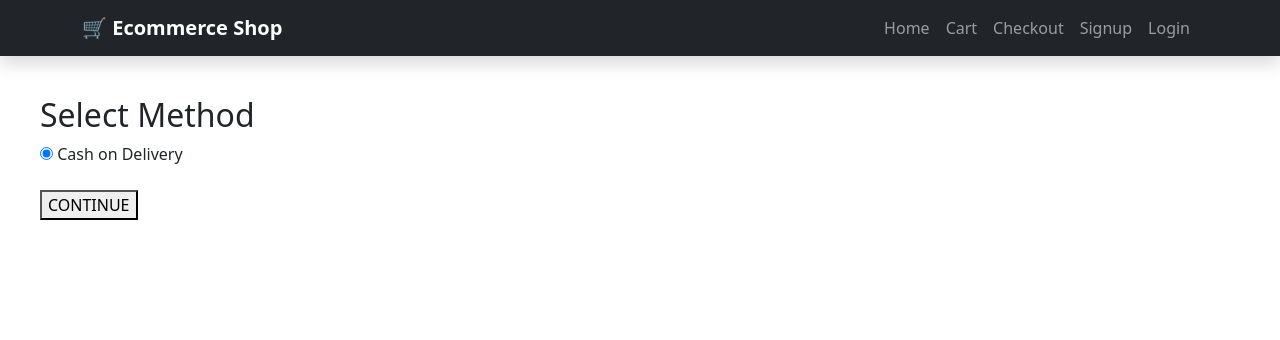
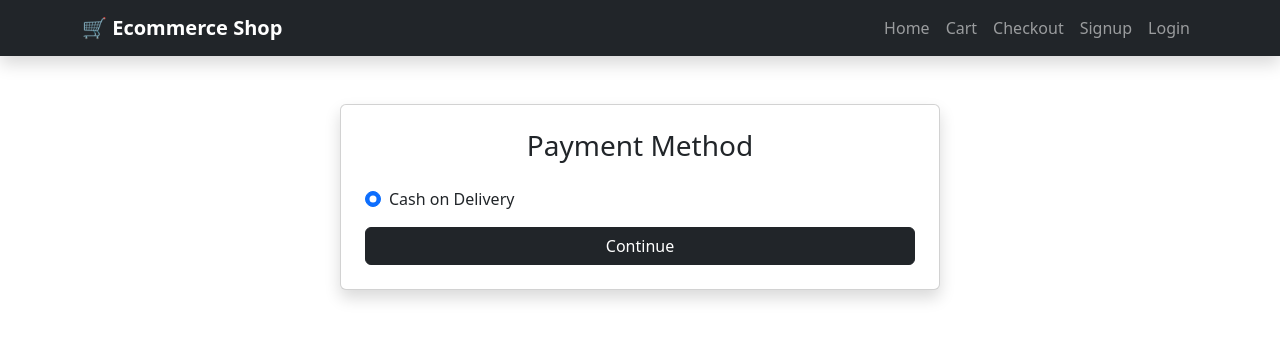
Before and after one commit to Dommaraju-Tejesh/ecommerce-frontend, a React (Create React App) app: page /payment in a window 1280 px wide. Shown: the top 340 px of the page. Built offline with nearby package versions, Linux system fonts and the light colour scheme.

Commit message:
Styled payment page with bootstrap

```diff
--- a/src/pages/Payment.jsx
+++ b/src/pages/Payment.jsx
@@ -10,14 +10,28 @@ export default function Payment() {
   };
 
   return (
-    <div style={{ padding: "40px" }}>
-      <h2>Select Method</h2>
+    <div className="container mt-5">
+      <div className="card shadow p-4 mx-auto" style={{ maxWidth: "600px" }}>
+        <h3 className="mb-4 text-center">Payment Method</h3>
 
-      <form onSubmit={submitHandler}>
-        <input type="radio" checked readOnly /> Cash on Delivery
-        <br /><br />
-        <button type="submit">CONTINUE</button>
-      </form>
+        <form onSubmit={submitHandler}>
+          <div className="form-check mb-3">
+            <input
+              className="form-check-input"
+              type="radio"
+              checked
+              readOnly
+            />
+            <label className="form-check-label">
+              Cash on Delivery
+            </label>
+          </div>
+
+          <button type="submit" className="btn btn-dark w-100">
+            Continue
+          </button>
+        </form>
+      </div>
     </div>
   );
 }
```
